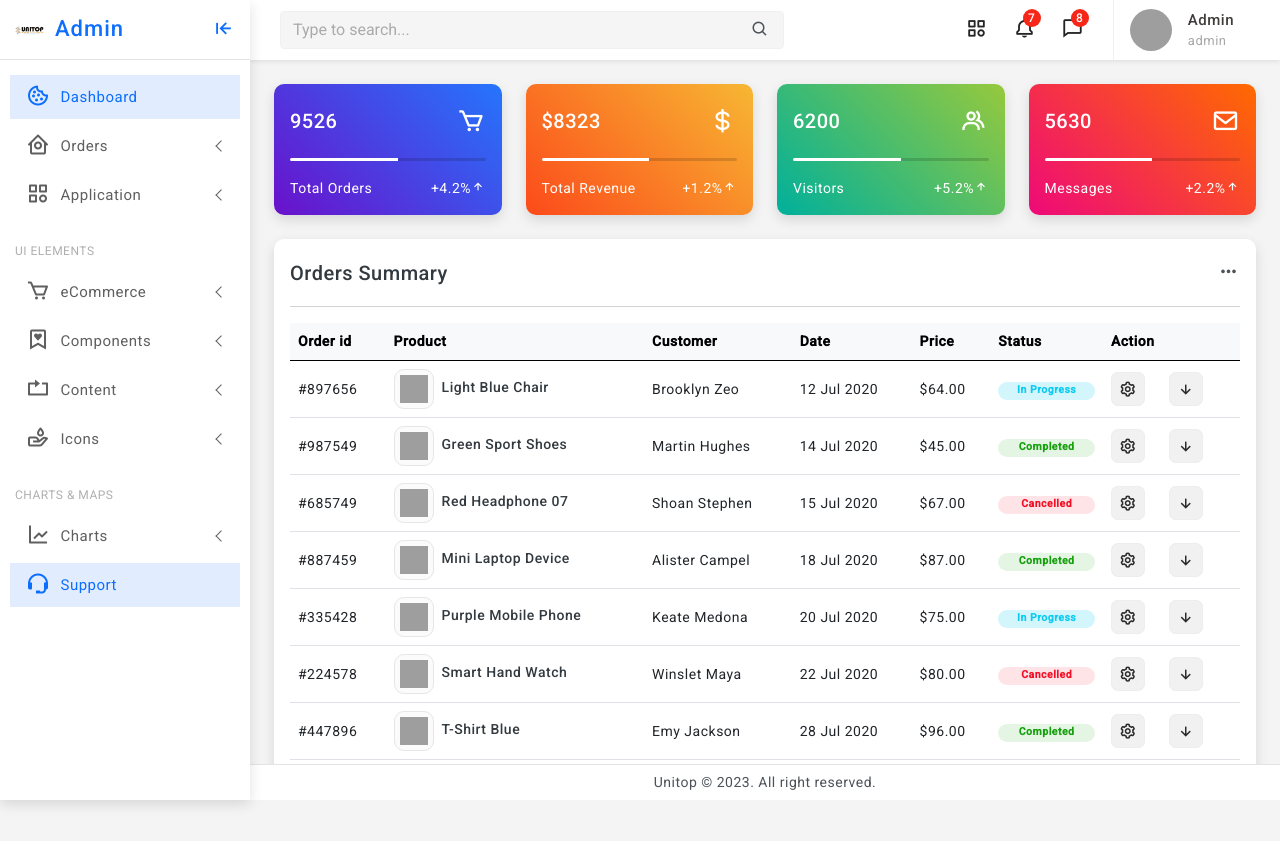
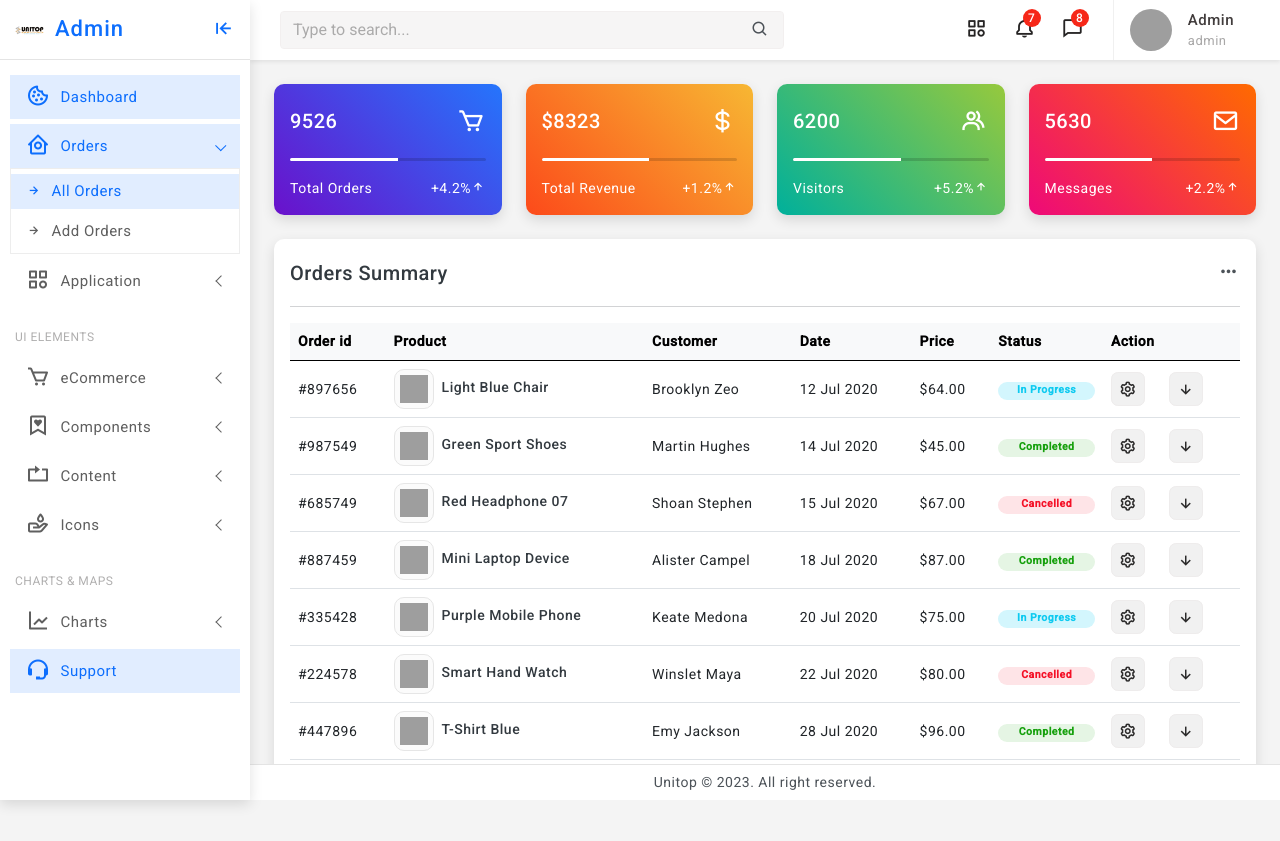
Before and after one commit to ejayjayjayjayjay/Capstone-MP3, a Laravel app: page /admin/dashboard in a window 1280 px wide. Run offline with Laravel 10, Linux system fonts and the light colour scheme; a user stored in the database is signed in; data comes from the database, SQL or seed files in the repository; some libraries are stand-ins or nearby versions; grey boxes are pictures that could not be loaded.

Commit message:
add ordercontroller, order model and orders  table

```diff
--- a/resources/views/admin/body/sidebar.blade.php
+++ b/resources/views/admin/body/sidebar.blade.php
@@ -27,16 +27,11 @@
                 <div class="menu-title">Orders</div>
             </a>
             <ul>
-                <li> <a href="index.html"><i class="bx bx-right-arrow-alt"></i>Default</a>
+                <li> <a href="{{-- {{ route('all.orders') }} --}}"><i class="bx bx-right-arrow-alt"></i>All Orders</a>
                 </li>
-                <li> <a href="dashboard-eCommerce.html"><i class="bx bx-right-arrow-alt"></i>eCommerce</a>
+                <li> <a href="dashboard-eCommerce.html"><i class="bx bx-right-arrow-alt"></i>Add Orders</a>
                 </li>
-                <li> <a href="dashboard-analytics.html"><i class="bx bx-right-arrow-alt"></i>Analytics</a>
-                </li>
-                <li> <a href="dashboard-digital-marketing.html"><i class="bx bx-right-arrow-alt"></i>Digital Marketing</a>
-                </li>
-                <li> <a href="dashboard-human-resources.html"><i class="bx bx-right-arrow-alt"></i>Human Resources</a>
-                </li>
+
             </ul>
         </li>
         <li>
```
Also changed, not shown: app/Http/Controllers/Backend/OrderController.php (added, +11 -0 lines), app/Models/Order.php (added, +11 -0 lines), database/migrations/2023_05_18_124352_create_orders_table.php (added).
